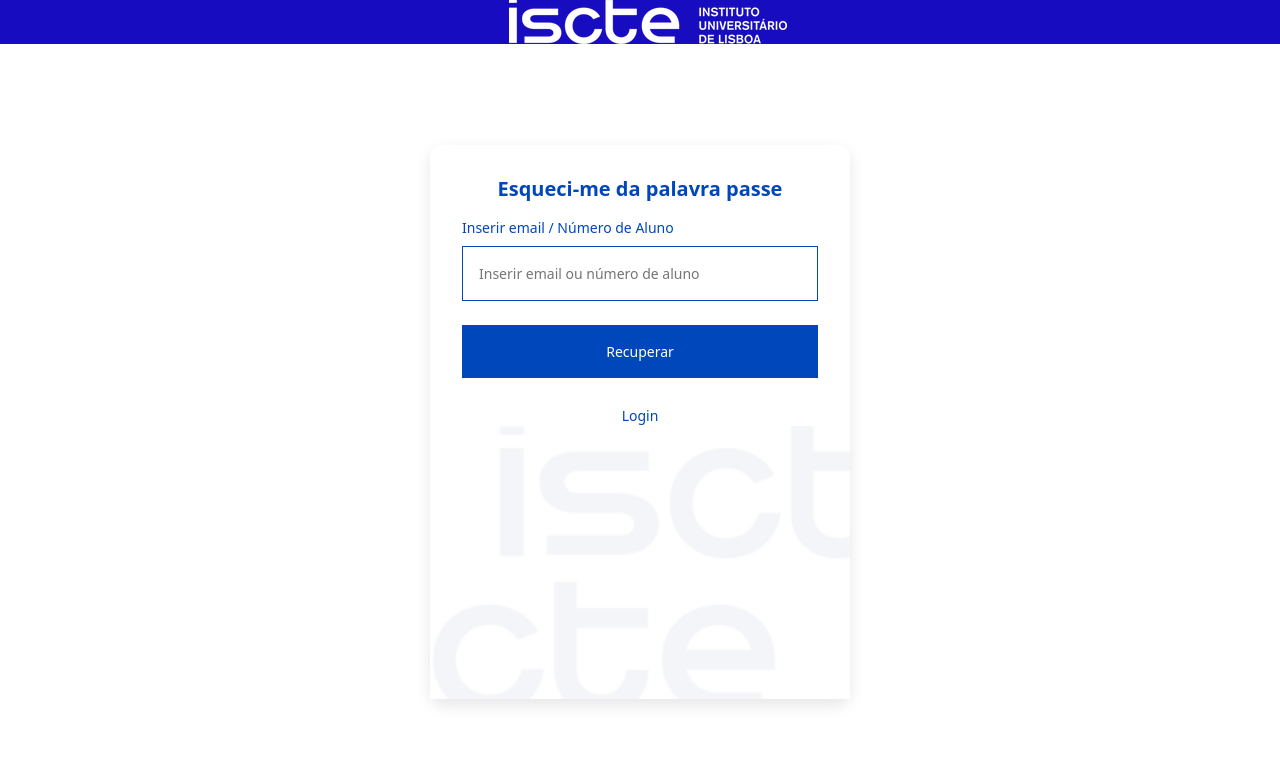
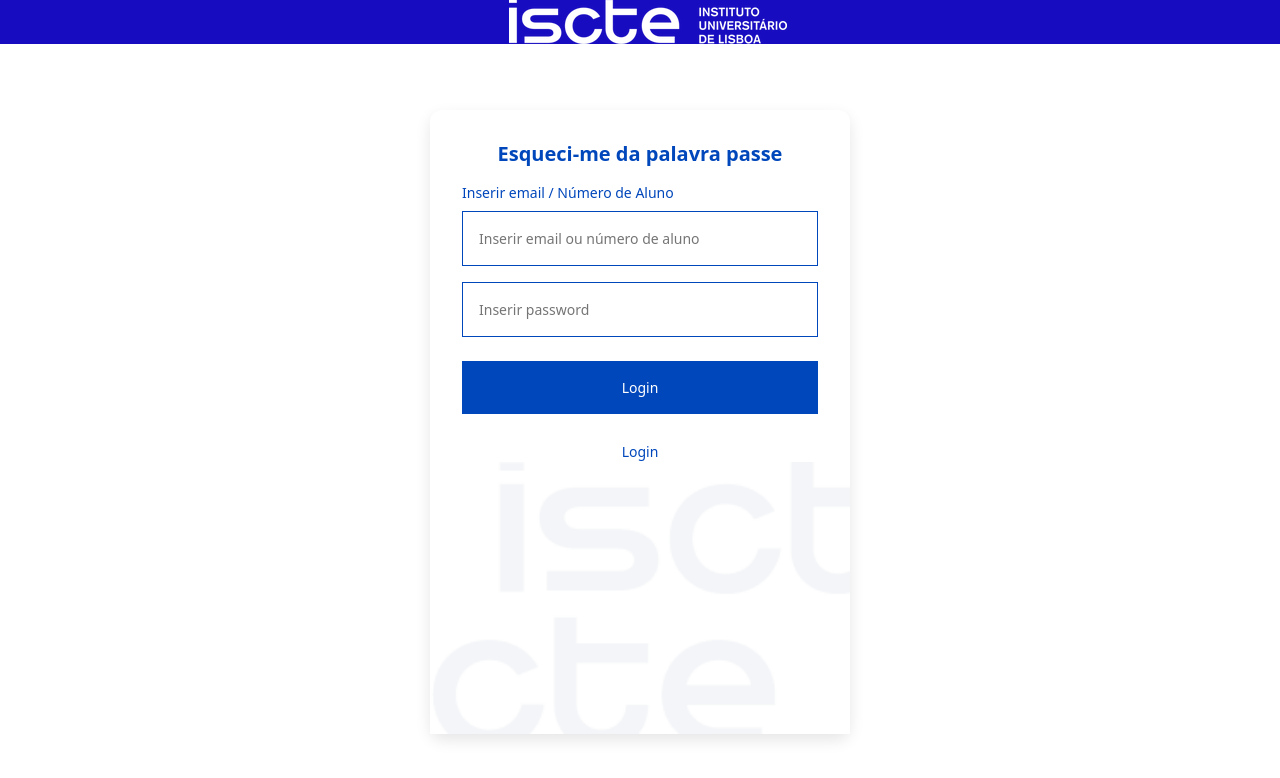
Before and after one commit to tiagompsimoes/Projeto_Web, a React (Vite) app: page /login in a window 1280 px wide. Shown: the top 778 px of the page. Built offline with nearby package versions, Linux system fonts and the light colour scheme.

Commit message:
feat: adiciona input e botão login

```diff
--- a/src/pages/Login.jsx
+++ b/src/pages/Login.jsx
@@ -29,7 +29,14 @@
                     onChange={(e) => setEmail(e.target.value)}
                     required
                 />
-                <button type="submit">Recuperar</button>
+                <input
+                    type="text"
+                    placeholder="Inserir password"
+                    value={email}
+                    onChange={(e) => setEmail(e.target.value)}
+                    required
+                />
+                <button type="submit">Login</button>
             </form>
 
             <NavLink to="/login" className="link">
```
